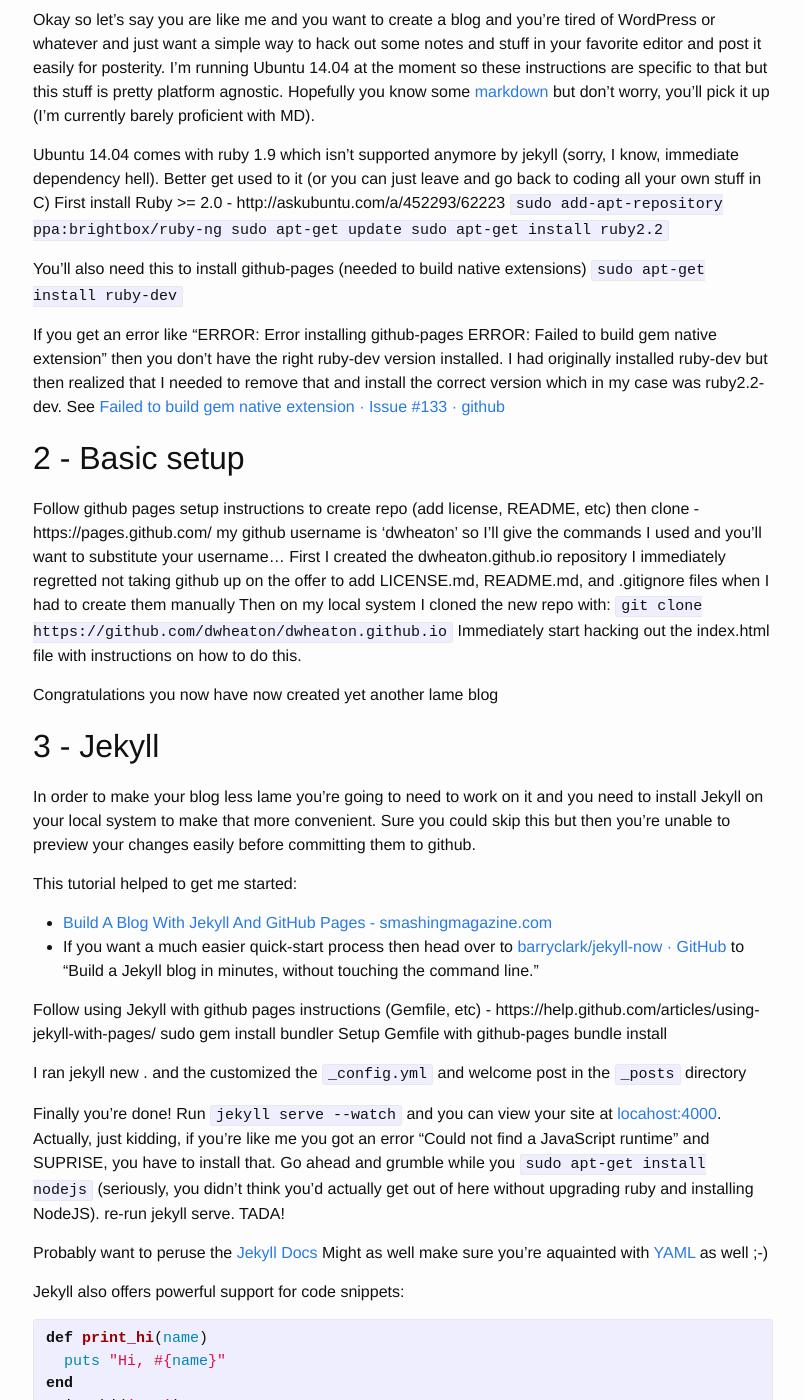
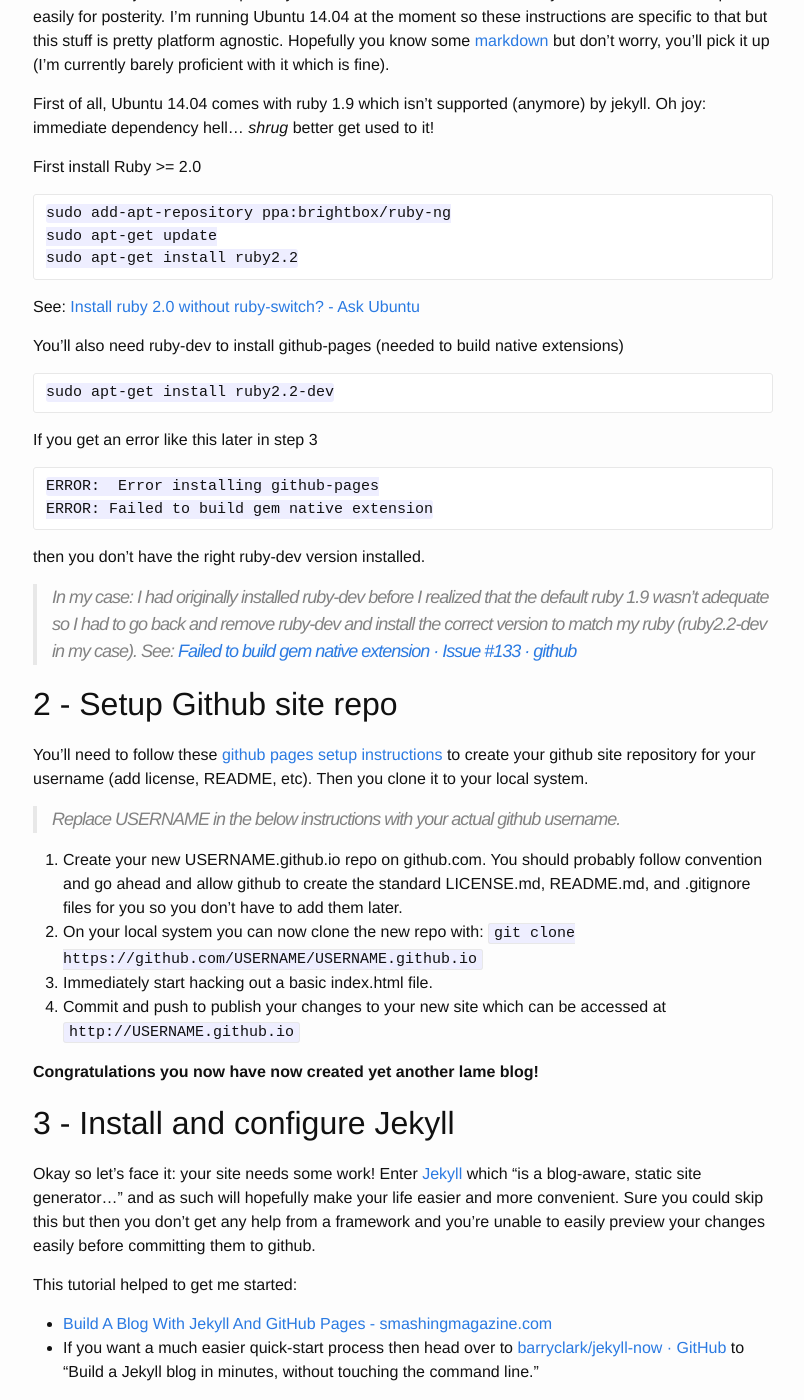
Before and after one commit to dwheaton/dwheaton.github.io, a Jekyll site: the page built from _posts/2015-10-02-github-pages-setup.markdown, in a window 1280 px wide and 1400 px high, scrolled down 354 px. Shown: the whole window, without its empty margins (237-1041 px from the left). Built offline with Jekyll 4.4.1, drawn with Linux system fonts in a browser that asks for light colours; some of the changed text lies outside the part shown.

Commit message:
updated github pages with Jekyll instructions and removed welcome post

```diff
--- a/_config.yml
+++ b/_config.yml
@@ -1,8 +1,7 @@
 # Site settings
-title: David's Tech Stuff
-email: your-email@domain.com
+title: Sharing the Tech Love - David H. Wheaton
 description: > # this means to ignore newlines until "baseurl:"
-  Write an awesome description for your new site here.
+  Various things I'm working on, dubiously useful tidbits, etc.
 baseurl: "" # the subpath of your site, e.g. /blog/
 url: "http://dwheaton.github.io" # the base hostname & protocol for your site
 twitter_username: dwheaton
--- a/_posts/2015-10-02-github-pages-setup.markdown
+++ b/_posts/2015-10-02-github-pages-setup.markdown
@@ -1,74 +1,75 @@
 ---
 layout: post
-title:  "Welcome to Jekyll!"
-date:   2015-10-03 10:55:19
-categories: jekyll update
+title:  "Setting up github pages on Ubuntu 14.04"
+date:   2015-10-02 21:32:00
+categories: jekyll github ubuntu 14.04
 ---
-
-Setting up github pages blog on Ubuntu 14.04
-============================================
-
 
 1 - Prerequisites: urgent need for blogging, ruby >= 2.0, github account (free), beverage of choice
 ------------------------------------------------------------------------------
 
-Okay so let's say you are like me and you want to create a blog and you're tired of WordPress or whatever and just want a simple way to hack out some notes and stuff in your favorite editor and post it easily for posterity.  I'm running Ubuntu 14.04 at the moment so these instructions are specific to that but this stuff is pretty platform agnostic. Hopefully you know some [markdown](https://daringfireball.net/projects/markdown/syntax) but don't worry, you'll pick it up (I'm currently barely proficient with MD).
+Okay so let's say you are like me and you want to create a blog and you're tired of WordPress or whatever and just want a simple way to hack out some notes and stuff in your favorite editor and post it easily for posterity.  I'm running Ubuntu 14.04 at the moment so these instructions are specific to that but this stuff is pretty platform agnostic. Hopefully you know some [markdown](https://daringfireball.net/projects/markdown/syntax) but don't worry, you'll pick it up (I'm currently barely proficient with it which is fine).
 
-Ubuntu 14.04 comes with ruby 1.9 which isn't supported anymore by jekyll (sorry, I know, immediate dependency hell). Better get used to it (or you can just leave and go back to coding all your own stuff in C)
-First install Ruby >= 2.0 - http://askubuntu.com/a/452293/62223
-	`sudo add-apt-repository ppa:brightbox/ruby-ng
+First of all, Ubuntu 14.04 comes with ruby 1.9 which isn't supported (anymore) by jekyll. Oh joy: immediate dependency hell... *shrug* better get used to it!
+
+First install Ruby >= 2.0
+
+	sudo add-apt-repository ppa:brightbox/ruby-ng
 	sudo apt-get update
-	sudo apt-get install ruby2.2`
+	sudo apt-get install ruby2.2
 
-You'll also need this to install github-pages (needed to build native extensions)
-	`sudo apt-get install ruby-dev`
+See: [Install ruby 2.0 without ruby-switch? - Ask Ubuntu](http://askubuntu.com/a/452293/62223)
 
-If you get an error like "ERROR:  Error installing github-pages  ERROR: Failed to build gem native extension" then you don't have the right ruby-dev version installed. I had originally installed ruby-dev but then realized that I needed to remove that and install the correct version which in my case was ruby2.2-dev. See [Failed to build gem native extension · Issue #133 · github](https://github.com/github/pages-gem/issues/133)
+You'll also need ruby-dev to install github-pages (needed to build native extensions)
 
-2 - Basic setup
+	sudo apt-get install ruby2.2-dev
+
+If you get an error like this later in step 3
+
+	ERROR:  Error installing github-pages
+	ERROR: Failed to build gem native extension
+
+then you don't have the right ruby-dev version installed.
+
+> In my case: I had originally installed ruby-dev before I realized that the default ruby 1.9 wasn't adequate so I had to go back and remove ruby-dev and install the correct version to match my ruby (ruby2.2-dev in my case). See: [Failed to build gem native extension · Issue #133 · github](https://github.com/github/pages-gem/issues/133)
+
+
+2 - Setup Github site repo
 ---------------
-Follow github pages setup instructions to create repo (add license, README, etc) then clone - https://pages.github.com/
-	my github username is 'dwheaton' so I'll give the commands I used and you'll want to substitute your username...
-	First I created the dwheaton.github.io repository
-	I immediately regretted not taking github up on the offer to add LICENSE.md, README.md, and .gitignore files when I had to create them manually
-	Then on my local system I cloned the new repo with: `git clone https://github.com/dwheaton/dwheaton.github.io`
-	Immediately start hacking out the index.html file with instructions on how to do this.
+You'll need to follow these [github pages setup instructions](https://pages.github.com/) to create your github site repository for your username (add license, README, etc). Then you clone it to your local system.
 
-Congratulations you now have now created yet another lame blog
+> Replace USERNAME in the below instructions with your actual github username.
 
-3 - Jekyll
+1. Create your new USERNAME.github.io repo on github.com. You should probably follow convention and go ahead and allow github to create the standard LICENSE.md, README.md, and .gitignore files for you so you don't have to add them later.
+2. On your local system you can now clone the new repo with: `git clone https://github.com/USERNAME/USERNAME.github.io`
+3. Immediately start hacking out a basic index.html file.
+4. Commit and push to publish your changes to your new site which can be accessed at `http://USERNAME.github.io`
+
+**Congratulations you now have now created yet another lame blog!**
+
+
+3 - Install and configure Jekyll
 -----------
 
-In order to make your blog less lame you're going to need to work on it and you need to install Jekyll on your local system to make that more convenient. Sure you could skip this but then you're unable to preview your changes easily before committing them to github.
+Okay so let's face it: your site needs some work! Enter [Jekyll](https://jekyllrb.com/) which "is a blog-aware, static site generator..." and as such will hopefully make your life easier and more convenient. Sure you could skip this but then you don't get any help from a framework and you're unable to easily preview your changes easily before committing them to github.
 
 This tutorial helped to get me started:
+
 * [Build A Blog With Jekyll And GitHub Pages - smashingmagazine.com](http://www.smashingmagazine.com/2014/08/build-blog-jekyll-github-pages/)
 * If you want a much easier quick-start process then head over to [barryclark/jekyll-now · GitHub](https://github.com/barryclark/jekyll-now) to "Build a Jekyll blog in minutes, without touching the command line."
 
-Follow using Jekyll with github pages instructions (Gemfile, etc) - https://help.github.com/articles/using-jekyll-with-pages/
+Follow [Using Jekyll with Pages - User Documentation - GitHub Help](https://help.github.com/articles/using-jekyll-with-pages/) instructions:
+
 	sudo gem install bundler
 	Setup Gemfile with github-pages
 	bundle install
 
-I ran jekyll new . and the customized the `_config.yml` and welcome post in the `_posts` directory
+With Jekyll installed I could then run `jekyll new .` and then customiz the `_config.yml` and welcome post in the `_posts` directory
 
-Finally you're done! Run `jekyll serve --watch` and you can view your site at [locahost:4000](localhost:4000). Actually, just kidding, if you're like me you got an error "Could not find a JavaScript runtime" and SUPRISE, you have to install that. Go ahead and grumble while you `sudo apt-get install nodejs` (seriously, you didn't think you'd actually get out of here without upgrading ruby and installing NodeJS). re-run jekyll serve. TADA!
+Finally you're done! Run `jekyll serve --watch` and you can view your site at [locahost:4000](localhost:4000).
+
+> Actually, just kidding, if you're like me you got an error "Could not find a JavaScript runtime" and SUPRISE, you have to install that.
+
+Go ahead and grumble while you `sudo apt-get install nodejs` (seriously, you didn't think you'd actually get out of here without upgrading ruby and installing NodeJS). re-run jekyll serve. TADA!
 
 Probably want to peruse the [Jekyll Docs](http://jekyllrb.com/docs/frontmatter/)
-Might as well make sure you're aquainted with [YAML](http://yaml.org/) as well ;-)
-
-Jekyll also offers powerful support for code snippets:
-
-{% highlight ruby %}
-def print_hi(name)
-  puts "Hi, #{name}"
-end
-print_hi('Tom')
-#=> prints 'Hi, Tom' to STDOUT.
-{% endhighlight %}
-
-Check out the [Jekyll docs][jekyll] for more info on how to get the most out of Jekyll. File all bugs/feature requests at [Jekyll’s GitHub repo][jekyll-gh]. If you have questions, you can ask them on [Jekyll’s dedicated Help repository][jekyll-help].
-
-[jekyll]:      http://jekyllrb.com
-[jekyll-gh]:   https://github.com/jekyll/jekyll
-[jekyll-help]: https://github.com/jekyll/jekyll-help
```
Also changed, not shown: _posts/2015-10-03-welcome-to-jekyll.markdown (deleted, +0 -25 lines), 2 other files.
